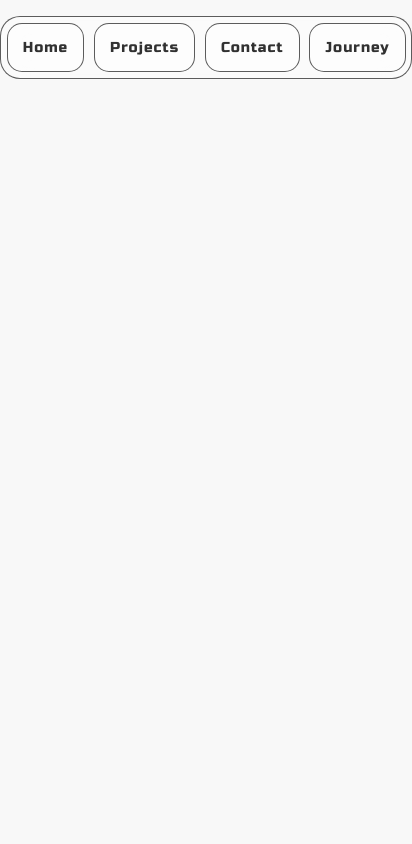
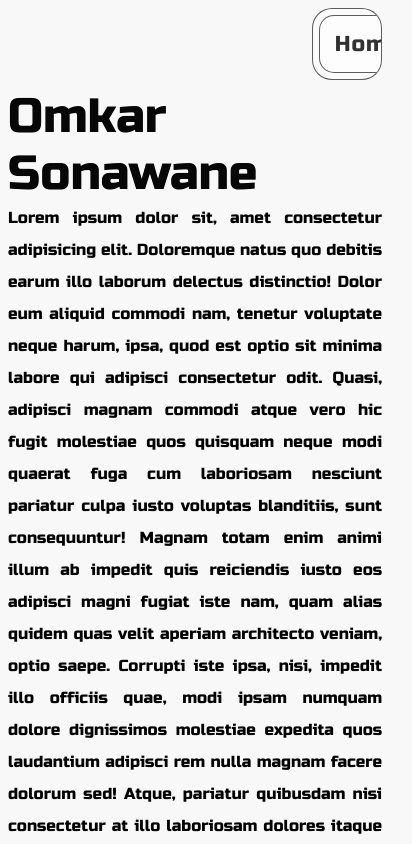
Before and after one commit to OmkarSonawane1230/Personal-Website, a website: page web_pages/index.html in a window 390 px wide. Shown: the top 844 px of the page, 412 px wide, since content can reach past the window. Drawn offline with Linux system fonts and the light colour scheme.

Commit message:
modified:   server.js 	new file:   web_pages/assets/frontend.svg 	new file:   web_pages/assets/hamburger.svg 	modified:   web_pages/index.html 	new file:   web_pages/scripts/responsive.js 	modified:   web_pages/styles/style.css 	new file:   web_pages/styles/test.css 	new file:   web_pages/testing.html

```diff
--- a/server.js
+++ b/server.js
@@ -11,7 +11,6 @@ app.use(bodyParser.json())
 app.use(bodyParser.urlencoded({ extended: false }))
 
 app.use(express.static(path.join(__dirname, './web_pages')))
-app.use(express.static(path.join(__dirname, './data')))
 
 const appSettings = {
     databaseURL: "https://personal-site-e2936-default-rtdb.asia-southeast1.firebasedatabase.app"
@@ -27,6 +26,10 @@ onValue(usersDB, (snapshot) => {
 
 app.get('/index', (req, res) => {
     res.sendFile(path.join(__dirname, '/web_pages/index.html'))
+})
+
+app.get('/testing', (req, res) => {
+    res.sendFile(path.join(__dirname, '/web_pages/testing.html'))
 })
 
 app.post('/send-user-details', (req, res) => {
--- a/web_pages/index.html
+++ b/web_pages/index.html
@@ -12,8 +12,7 @@
 </head>
 
 <body>
-
-    <div class="container">
+    <div class="navigation">
         <nav class="floating-navigation">
             <ul>
                 <li>Home</li>
@@ -23,6 +22,31 @@
             </ul>
         </nav>
     </div>
+    <div class="container">
+        <div class="body-content">
+            <div class="static">Omkar Sonawane</div>
+            <div class="move">Lorem ipsum dolor sit, amet consectetur adipisicing elit. Doloremque natus quo debitis
+                earum illo laborum delectus distinctio! Dolor eum aliquid commodi nam, tenetur voluptate neque harum,
+                ipsa, quod est optio sit minima labore qui adipisci consectetur odit. Quasi, adipisci magnam commodi
+                atque vero hic fugit molestiae quos quisquam neque modi quaerat fuga cum laboriosam nesciunt pariatur
+                culpa iusto voluptas blanditiis, sunt consequuntur! Magnam totam enim animi illum ab impedit quis
+                reiciendis iusto eos adipisci magni fugiat iste nam, quam alias quidem quas velit aperiam architecto
+                veniam, optio saepe. Corrupti iste ipsa, nisi, impedit illo officiis quae, modi ipsam numquam dolore
+                dignissimos molestiae expedita quos laudantium adipisci rem nulla magnam facere dolorum sed! Atque,
+                pariatur quibusdam nisi consectetur at illo laboriosam dolores itaque distinctio excepturi voluptates
+                temporibus, tenetur magni inventore aliquam. Quia dolore quos provident? Voluptas possimus, accusamus
+                labore repudiandae enim incidunt ipsa mollitia adipisci nemo id velit officiis cumque quae recusandae
+                laudantium neque eos quod maiores quam ullam harum facere. Eligendi nobis voluptatum adipisci quasi
+                ducimus, aperiam iste atque totam esse perferendis tempora dignissimos at itaque. Quos deleniti tempore
+                qui tenetur voluptates officiis iure aut exercitationem doloremque error reiciendis aliquid
+                reprehenderit perferendis obcaecati pariatur eum in, fugiat culpa possimus molestiae.</div>
+                <img src="assets/hamburger.svg" alt="">
+        </div>
+        <!-- <img src="assets/frontend.svg" /> -->
+
+    </div>
+    </div>
+
 
     <script src="scripts/script.js"></script>
 </body>
--- a/web_pages/styles/style.css
+++ b/web_pages/styles/style.css
@@ -18,26 +18,27 @@
     box-sizing: border-box;
 }
 
-html {
-    background-color: var(--skeleton-background);
-}
+/* html {
+} */
 
 body {
+    background-color: var(--skeleton-background);
     font-family: "Russo One", sans-serif;
     overflow-x: hidden;
 }
 
-.container {
-    height: 100svh;
-    display: flex;
-    flex-direction: column;
+.navigation {
+    display: grid;
+    place-items: center;
+    position: sticky;
+    top: 0;
+    padding: 1rem;
+    z-index: 99999;
+    /* background: rgba(255, 0, 0, 0.514); */
 }
 
 .floating-navigation {
-    position: sticky;
-    top: 1rem;
-    margin: 0 auto;
-    width: 70%;
+    width: max(44rem, 70%);
     padding: .35rem;
     border-radius: var(--skeleton-radius);
     background-color: var(--floating-background);
@@ -47,17 +48,18 @@ body {
     font-weight: 400;
     font-style: normal;
     border: .5px solid var(--skeleton-border);
+    transition: width 2s, height 2s;
 }
 
-.floating-navigation > ul {
+.floating-navigation>ul {
     list-style: none;
     padding: 0;
     display: flex;
     gap: .6rem;
-    font-size: clamp(.9rem, .3rem + 1vw, 2rem);
+    font-size: clamp(1.35rem, .3rem + 1vw, 2rem);
 }
 
-.floating-navigation > ul > li {
+.floating-navigation>ul>li {
     cursor: pointer;
     flex-grow: 1;
     padding: .95rem;
@@ -69,15 +71,63 @@ body {
     border: .5px solid var(--skeleton-border);
 }
 
-.floating-navigation > ul > li:hover {
+.floating-navigation>ul>li:hover {
     flex-grow: 3;
     background-color: black;
     color: #f8f8f8;
     text-decoration: underline;
 }
 
-@media (width < 570px) {
+.container {
+    min-height: 100svh;
+    display: flex;
+    flex-direction: column;
+}
+
+.body-content {
+    margin: 4rem 2rem;
+}
+
+/* Don't give width 100% or it will not work when the window resize it self */
+.static {
+    position: sticky;
+    mix-blend-mode: difference;
+    top: 5rem;
+    font-size: 3em;
+    display: inline-block;
+    color: white;
+    background-color: black;
+}
+
+.move {
+    text-align: justify;
+    line-height: 2;
+}
+
+/* media query for small screen size */
+
+@media (width < 768px) {
+    .navigation {
+        padding: .5rem;
+        place-items: end;
+    }
+
     .floating-navigation {
-        width: max-content;
+        max-width: 4.375rem;
+        /* aspect-ratio: 1; */
+        overflow: hidden;
+    }
+
+    .floating-navigation:hover {
+        width: 300px;
+    }
+
+
+    .floating-navigation:hover > ul {
+        flex-direction: column;
+    }
+
+    .body-content {
+        margin: 0 .5rem;
     }
 }
--- /dev/null
+++ b/web_pages/styles/test.css
@@ -0,0 +1,49 @@
+* {
+    margin: 0;
+    padding: 0;
+}
+.floating-navigation {
+    display: grid;
+    /* grid-template-columns: 0fr; */
+    grid-template-rows: 0fr;
+    padding: .35rem;
+    border-radius: 10px;
+    background-color: var(--floating-background);
+    color: var(--floating-color);
+    backdrop-filter: blur(1rem);
+    -webkit-backdrop-filter: blur(1rem);
+    font-weight: 400;
+    font-style: normal;
+    border: .5px solid black;
+    transition: grid-template-rows 2s, grid-template-columns 2s;
+}
+
+.floating-navigation>ul {
+    list-style: none;
+    padding: 0;
+    display: flex;
+    gap: .6rem;
+    font-size: clamp(1.35rem, .3rem + 1vw, 2rem);
+    overflow: hidden;
+}
+
+.floating-navigation>ul>li {
+    cursor: pointer;
+    flex-grow: 1;
+    padding: .95rem;
+    background-color: var(--floating-background);
+    border-radius: 10px;
+    letter-spacing: .06rem;
+    text-align: center;
+    transition: flex-grow 300ms;
+    border: .5px solid black;
+}
+
+/* .floating-navigation:hover > ul {
+    flex-direction: column;
+} */
+
+.floating-navigation:hover {
+    /* grid-template-columns: 1fr; */
+    grid-template-rows: 1fr;
+}
```
Also changed, not shown: web_pages/testing.html (added, +19 -0 lines), web_pages/assets/frontend.svg (added), web_pages/assets/hamburger.svg (added), web_pages/scripts/responsive.js (added).
